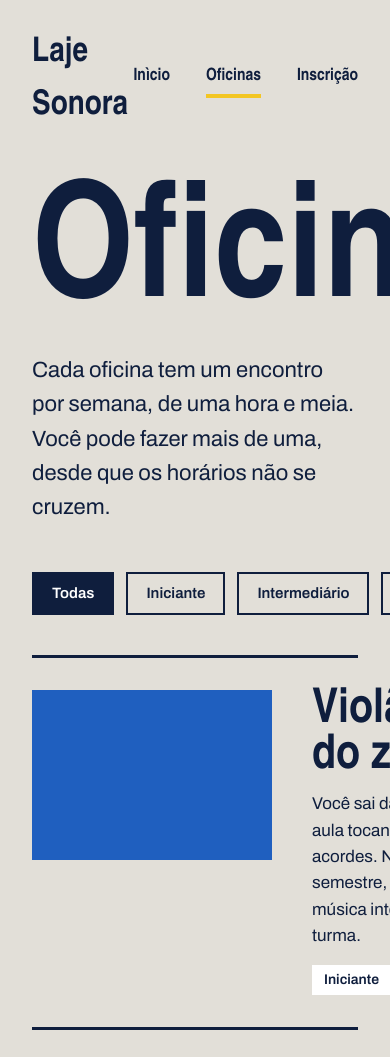
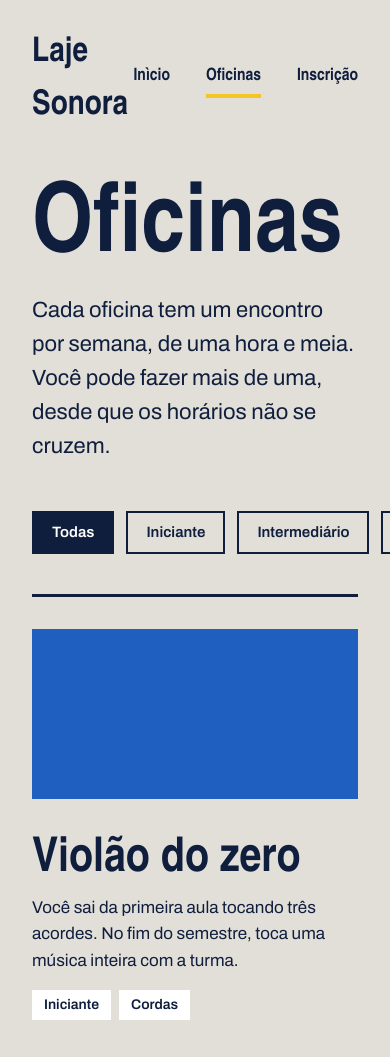
Before and after one commit to nicolasmazaiaez/laje_sonora, a plain HTML site: page oficinas.html in a window 390 px wide. Shown: the top 1057 px of the page. Drawn offline with Linux system fonts and the light colour scheme; a web font is replaced by a local one.

Commit message:
Versão para celular

```diff
--- a/inscricao.css
+++ b/inscricao.css
@@ -225,3 +225,13 @@ h1, h2, h3{
     accent-color:var(--caixa-dagua);
 
 }
+
+@media (max-width: 800px){
+    .inscricao, .linha, .rodape-colunas{
+        flex-direction: column;
+    }
+
+    .titulo-pagina{
+        font-size: 96px;
+    }
+}
--- a/oficinas.css
+++ b/oficinas.css
@@ -207,3 +207,18 @@ a{
         font-weight: 700;
     }
 }
+
+@media (max-width: 800px){
+    .oficina, .rodape-colunas{
+        align-items: stretch;
+        flex-direction: column;
+    }
+
+    .titulo-pagina{
+        font-size: 96px;
+    }
+
+    .oficina .foto, .oficina-detalhes{
+        width: 100%;
+    }
+}
```
Also changed, not shown: index.css (+10 -0 lines).
